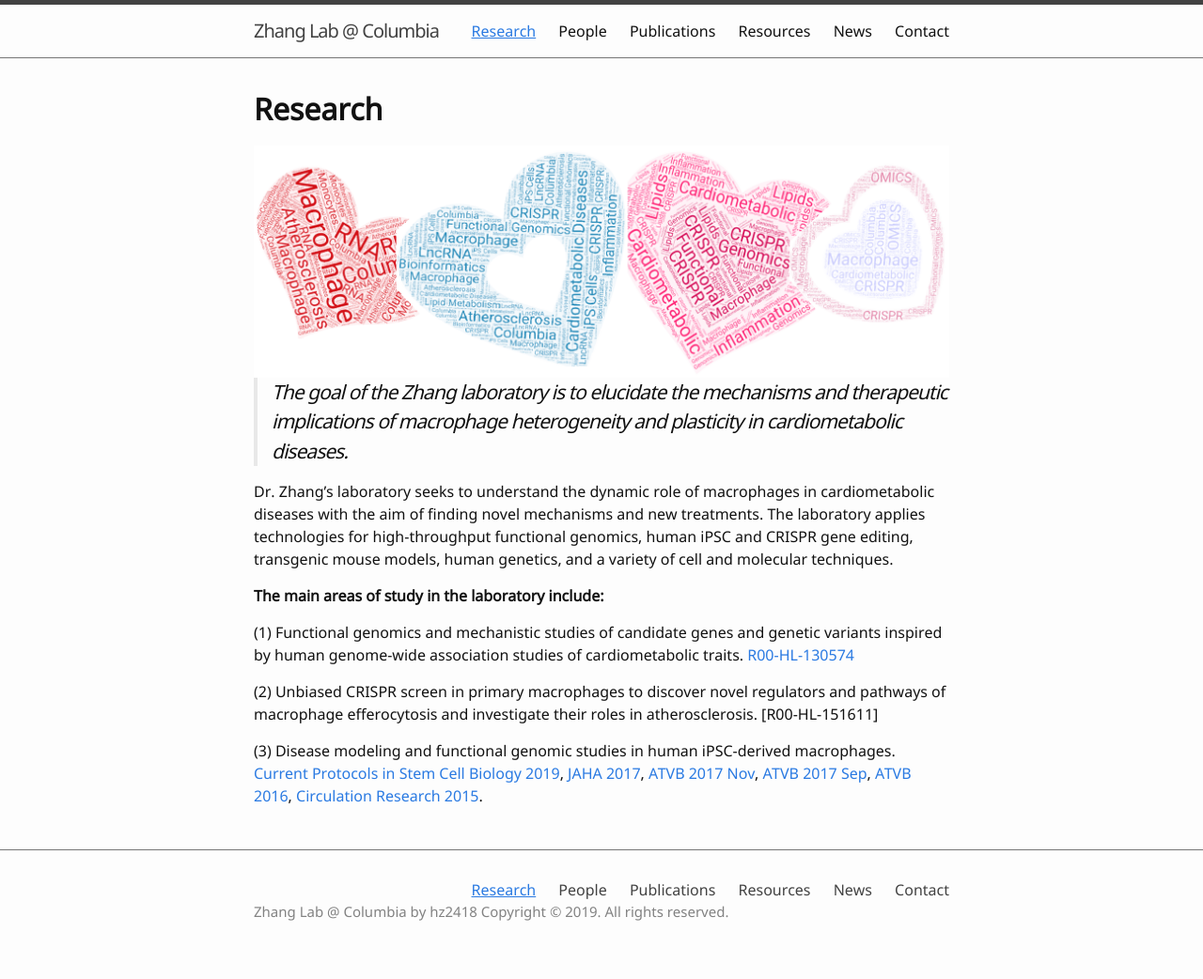
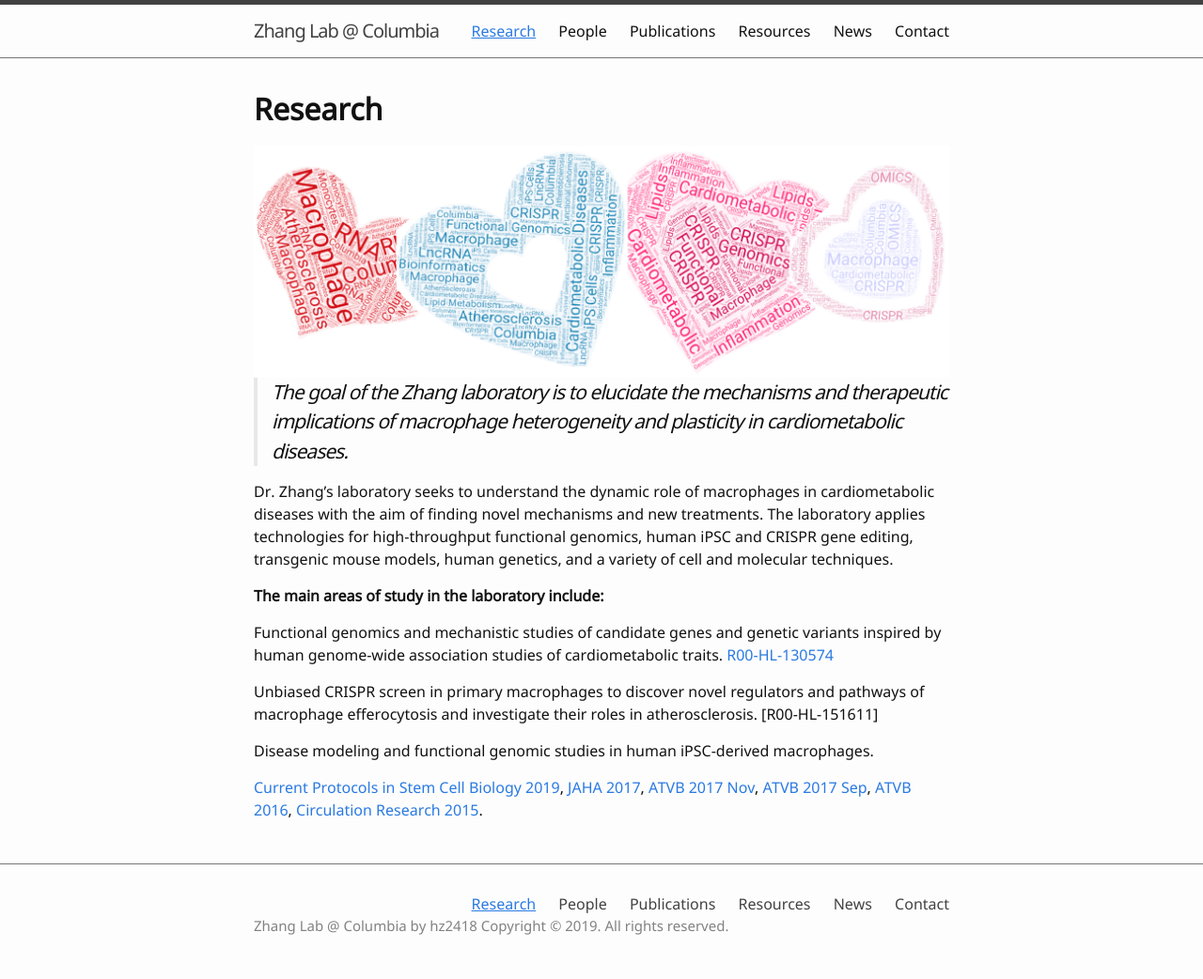
Before and after one commit to hanruizhang/zhanglab, a Jekyll site: the page built from 1_Research.md, in a window 1280 px wide. Shown: the whole page at 94% size. Built offline with Jekyll 4.4.1, drawn with Linux system fonts in a browser that asks for light colours.

Commit message:
Update 1_Research.md

```diff
--- a/1_Research.md
+++ b/1_Research.md
@@ -14,9 +14,9 @@
 
 **The main areas of study in the laboratory include:**
 
-(1) Functional genomics and mechanistic studies of candidate genes and genetic variants inspired by human genome-wide association studies of cardiometabolic traits. [R00-HL-130574](https://projectreporter.nih.gov/project_info_description.cfm?aid=9765372&icde=49755340&ddparam=&ddvalue=&ddsub=&cr=1&csb=default&cs=ASC&pball=)
+#### Functional genomics and mechanistic studies of candidate genes and genetic variants inspired by human genome-wide association studies of cardiometabolic traits. [R00-HL-130574](https://projectreporter.nih.gov/project_info_description.cfm?aid=9765372&icde=49755340&ddparam=&ddvalue=&ddsub=&cr=1&csb=default&cs=ASC&pball=)
 
-(2) Unbiased CRISPR screen in primary macrophages to discover novel regulators and pathways of macrophage efferocytosis and investigate their roles in atherosclerosis. [R00-HL-151611]
+#### Unbiased CRISPR screen in primary macrophages to discover novel regulators and pathways of macrophage efferocytosis and investigate their roles in atherosclerosis. [R00-HL-151611]
 
-(3) Disease modeling and functional genomic studies in human iPSC-derived macrophages.
+#### Disease modeling and functional genomic studies in human iPSC-derived macrophages.
 [Current Protocols in Stem Cell Biology 2019](https://currentprotocols.onlinelibrary.wiley.com/doi/full/10.1002/cpsc.74), [JAHA 2017](https://www.ahajournals.org/doi/full/10.1161/JAHA.117.007431?url_ver=Z39.88-2003&rfr_id=ori:rid:crossref.org&rfr_dat=cr_pub%3dpubmed), [ATVB 2017 Nov](https://www.ncbi.nlm.nih.gov/pmc/articles/PMC5687272/), [ATVB 2017 Sep](https://www.ncbi.nlm.nih.gov/pmc/articles/PMC5659288/), [ATVB 2016](https://www.ncbi.nlm.nih.gov/pmc/articles/PMC4919157/), [Circulation Research 2015](https://www.ncbi.nlm.nih.gov/pmc/articles/PMC4565503/).
```
